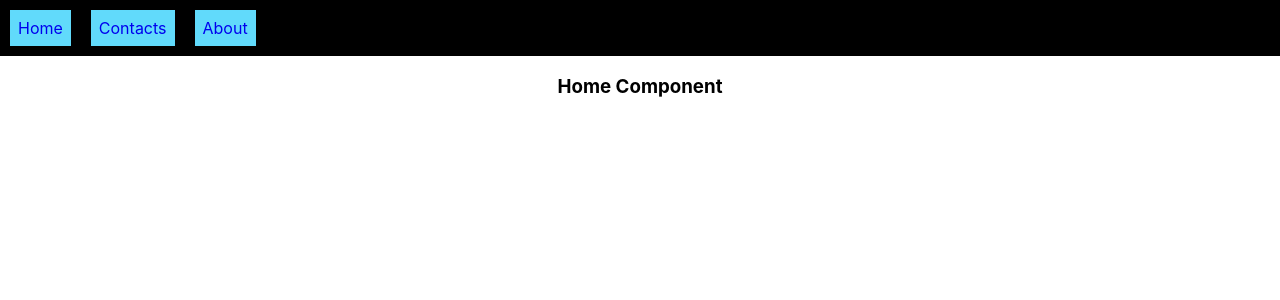
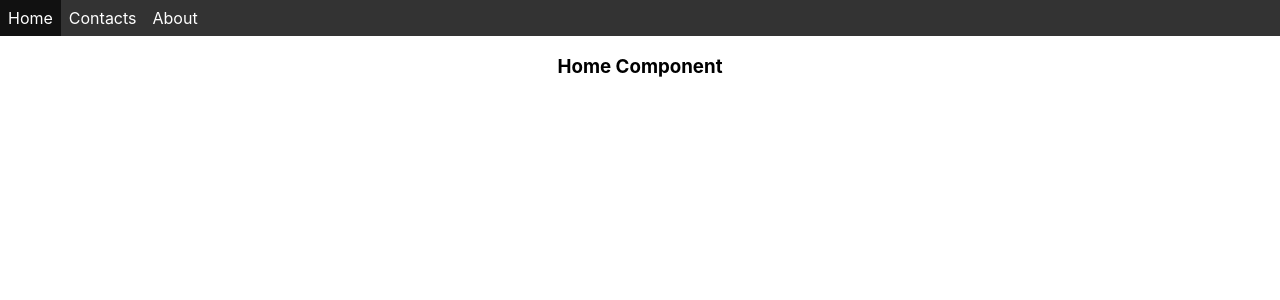
Before and after one commit to fthiagomedeiros/react-learning-project, a React (Create React App) app: page / in a window 1280 px wide. Shown: the top 300 px of the page. Built offline with nearby package versions, Linux system fonts and the light colour scheme.

Commit message:
feat: using react router to navigation SPA

```diff
--- a/src/components/header/header.css
+++ b/src/components/header/header.css
@@ -6,19 +6,22 @@ ul {
   list-style-type: none;
   margin: 0;
   padding: 0;
-  background: black;
+  background-color: #333333;
   overflow: hidden;
 }
 
 li {
   float: left;
-  background: #61dafb;
-  margin: 10px;
 }
 
 li a {
+  color: white;
   display: block;
   text-align: center;
   padding: 8px;
   text-decoration: none;
 }
+
+li a:hover {
+  background-color: #111111;
+}
```
